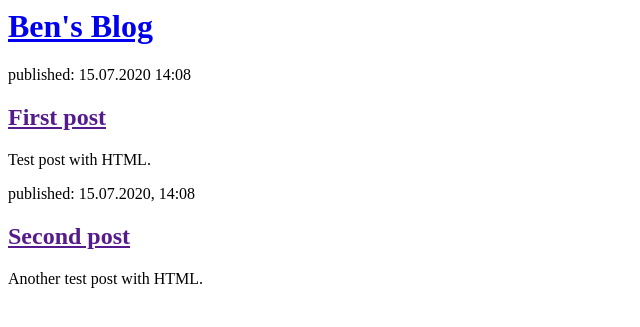
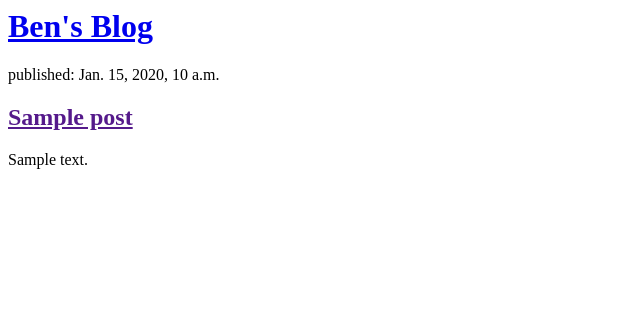
Before and after one commit to Ben-Standen-UoB/my-first-blog, a Django app: template blog/templates/blog/post_list.html in a window 1280 px wide. Shown: the top 327 px of the page, without its empty margins (0-640 px from the left). Run offline with Django 3.2, Linux system fonts and the light colour scheme; the template is opened without the code that fills it: values that come from a table or form of the project are taken from there, others are empty; tables that the repository leaves empty hold one stand-in row (values such as "Sample post").

Commit message:
Modified templates to display from database.

```diff
--- a/blog/templates/blog/post_list.html
+++ b/blog/templates/blog/post_list.html
@@ -7,16 +7,12 @@
         <h1><a href="/">Ben's Blog</a></h1>
     </div>
 
+{% for post in posts %}
     <div>
-        <p>published: 15.07.2020 14:08</p>
-        <h2><a href="">First post</a></h2>
-        <p>Test post with HTML.</p>
+        <p>published: {{ post.published_date }}</p>
+        <h2><a href="">{{ post.title }}</a></h2>
+        <p>{{ post.text|linebreaksbr }}</p>
     </div>
-
-    <div>
-        <p>published: 15.07.2020, 14:08</p>
-        <h2><a href="">Second post</a></h2>
-        <p>Another test post with HTML.</p>
-    </div>
+{% endfor %}
 </body>
 </html>
--- a/blog/views.py
+++ b/blog/views.py
@@ -1,5 +1,8 @@
 from django.shortcuts import render
+from django.utils import timezone
+from .models import Post
 
 # Create your views here.
 def post_list(request):
-    return render(request, 'blog/post_list.html', {})
+    posts = Post.objects.filter(published_date_lte=timezone.now().order_by('published_date'))
+    return render(request, 'blog/post_list.html', {'posts': posts})
```
